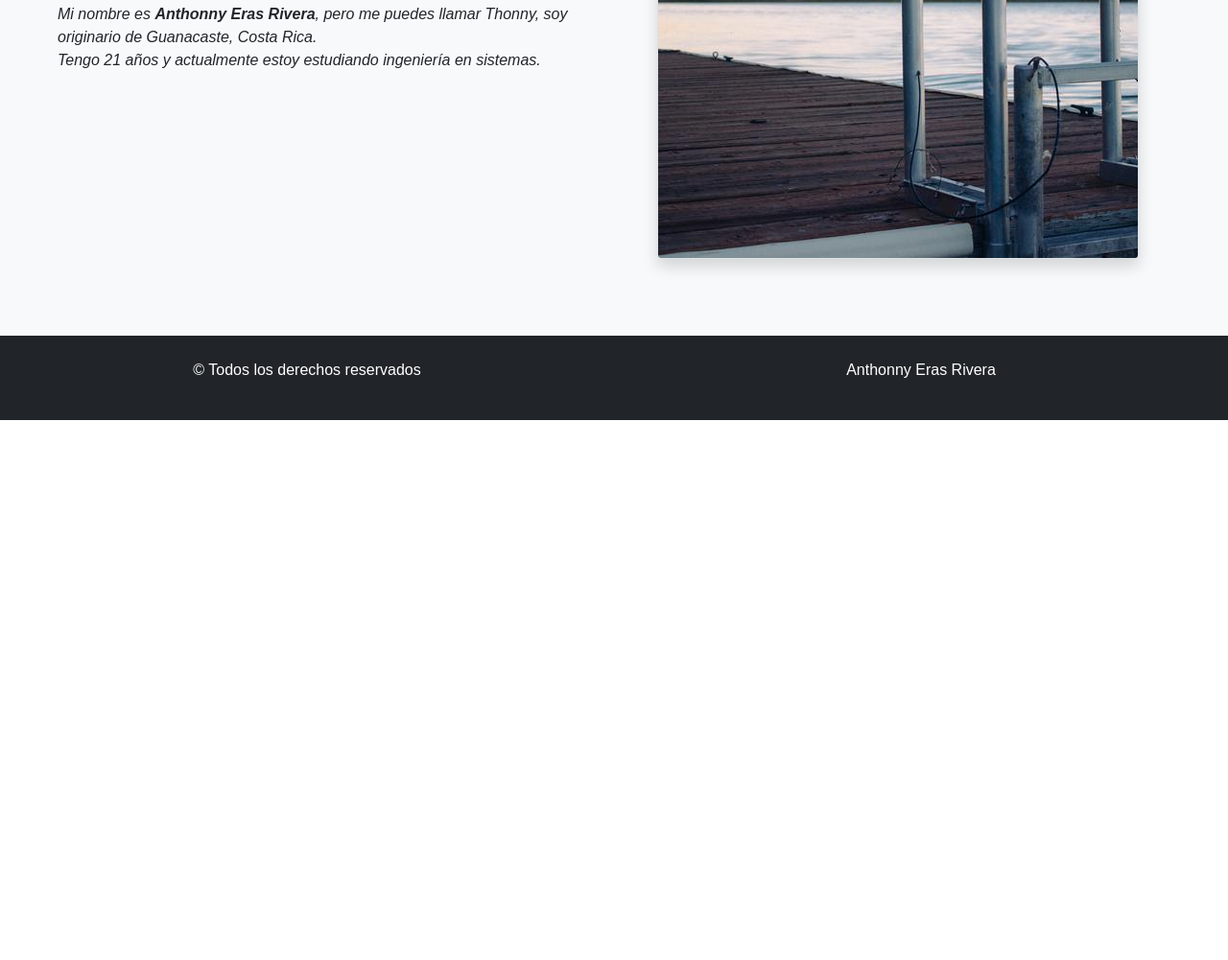
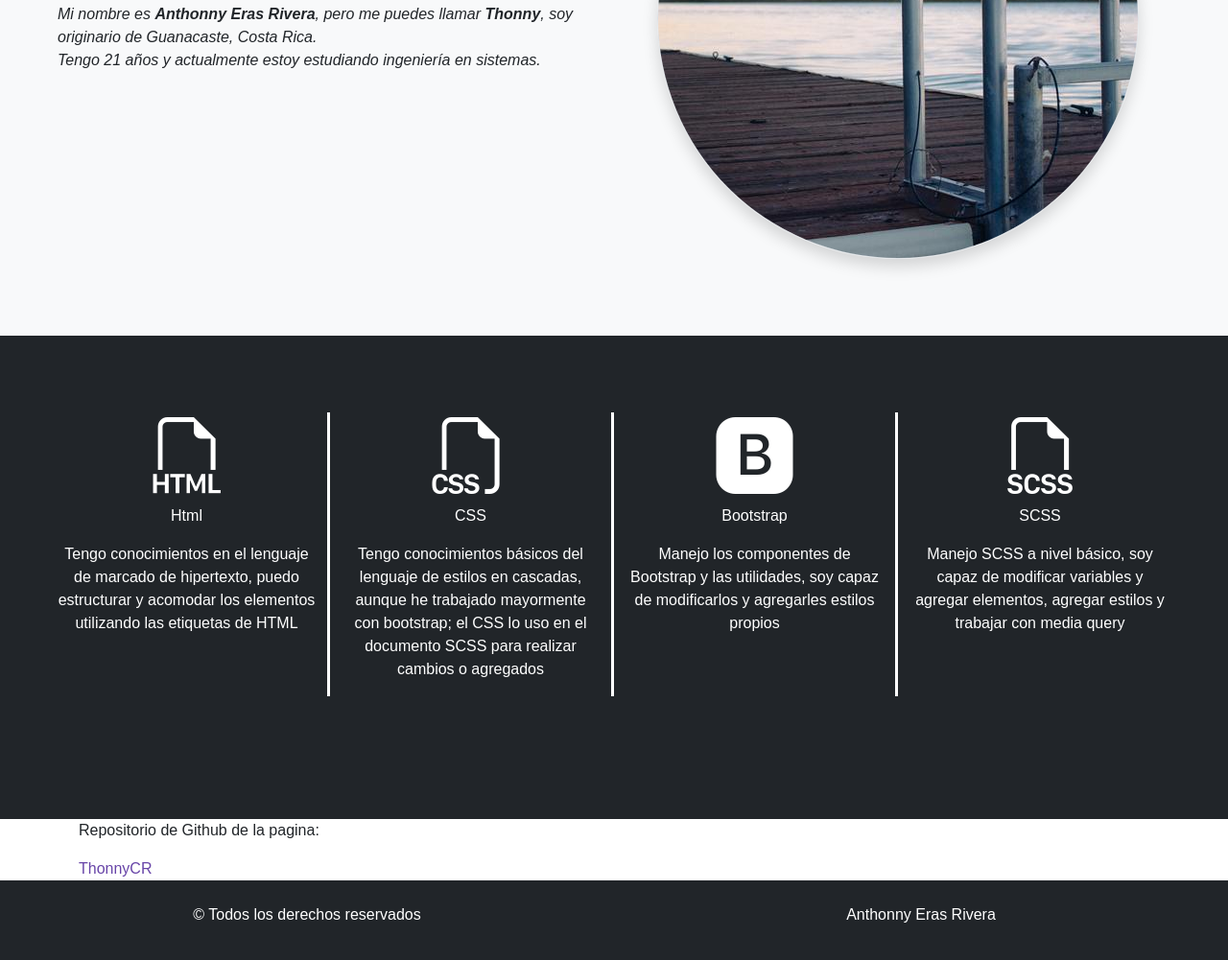
Before and after one commit to ThonnyCR/mi-pagina-web, a website: page index.html in a window 1280 px wide. Shown: the part 817-1818 px from the top of the page at 96% size. Before the commit the page ends 1255 px from the top, so only its background shows below. Drawn offline with nearby package versions, Linux system fonts and the light colour scheme.

Commit message:
Apartado tecnologias, b-right en scss

```diff
--- a/index.html
+++ b/index.html
@@ -15,7 +15,6 @@
         <nav class="navbar navbar-expand-lg navbar-dark bg-primary">
             <div class="container">
                 <a class="navbar-brand" href="#">
-                    <i class="bi bi-bootstrap-fill"></i>
                     <span>Anthonny E.</span>
                 </a>
                 <button class="navbar-toggler" type="button" data-bs-toggle="collapse"
@@ -41,7 +40,7 @@
     </header>
 
     <!-- Sobre mi -->
-    <div class="container-fluid alig d-flex justify-content-center bg-light border-top border-5 border-primary ">
+    <div class="container-fluid d-flex justify-content-center bg-light border-top border-5 border-primary ">
         <!-- Creo que se puede trabajar sin el justify-content aqui -->
         <div class="row  align-items-center py-7 px-5 ">
             <div class="col-12 col-md-6 py-4 mb-3">
@@ -49,7 +48,7 @@
                 <hr>
                 <p class=" fst-italic">Mi nombre es <span class="fw-bold">Anthonny Eras Rivera</span>, pero me puedes
                     llamar
-                    Thonny, soy originario de Guanacaste, Costa Rica.
+                    <span class="fw-bold">Thonny</span>, soy originario de Guanacaste, Costa Rica.
                     <br>
                     <span> Tengo 21 años y
                         actualmente estoy estudiando ingeniería en sistemas.</span>
@@ -57,11 +56,60 @@
 
             </div>
             <div class="col-12 col-md-6 d-flex justify-content-center">
-                <img class="rounded shadow border border-1" src="/resources/img/SobreMi.jpg" alt="Imagen sobre mi">
+                <img class="rounded-circle shadow border border-1" src="/resources/img/SobreMi.jpg"
+                    alt="Imagen sobre mi">
             </div>
         </div>
     </div>
 
+    <!-- Tecnologías -->
+    <div class="container-fluid bg-dark text-center py-7">
+        <div class="row px-5">
+            <div class="col-12 col-lg-3 text-white mb-5 b-right">
+                <i class="bi bi-filetype-html display-1 "></i>
+                <p>Html</p>
+                <p>Tengo conocimientos en el lenguaje de marcado de hipertexto, puedo estructurar y acomodar
+                    los elementos utilizando las etiquetas de HTML
+                </p>
+            </div>
+            <div class="col-12 col-lg-3 text-white mb-5 b-right">
+                <i class="bi bi-filetype-css display-1"></i>
+                <p>CSS</p>
+                <p>Tengo conocimientos básicos del lenguaje de estilos en cascadas,
+                    aunque he trabajado mayormente con bootstrap; el CSS lo uso en el documento SCSS para realizar
+                    cambios o agregados
+                </p>
+            </div>
+            <div class="col-12 col-lg-3 text-white mb-5 b-right">
+                <i class="bi bi-bootstrap-fill display-1"></i>
+                <p>Bootstrap</p>
+                <p>Manejo los componentes de Bootstrap y las utilidades, soy capaz de modificarlos y agregarles
+                    estilos propios
+                </p>
+            </div>
+            <div class="col-12 col-lg-3 text-white">
+                <i class="bi bi-filetype-scss display-1"></i>
+                <p>SCSS</p>
+                <p>Manejo SCSS a nivel básico, soy capaz de modificar variables y agregar elementos, agregar estilos
+                    y trabajar con media query
+                </p>
+            </div>
+        </div>
+    </div>
+
+    <!-- Links a la repo de Mi pagina y de mis proyectos en Netlify -->
+    <div class="container">
+        <div class="row">
+            <div class="col-12">
+                <p>Repositorio de Github de la pagina:</p>
+                <a href="https://github.com/ThonnyCR/mi-pagina-web.git"
+                    class="text-decoration-none text-primary">ThonnyCR</a>
+            </div>
+            <div class="col-12">
+
+            </div>
+        </div>
+    </div>
     <!-- Footer -->
     <footer class="container-fluid bg-dark text-white text-center py-4">
         <div class="row">
--- a/scss/custom.scss
+++ b/scss/custom.scss
@@ -1,6 +1,10 @@
 // <--------------------------------------------------------- Variables --------------------------------------------------------->
+// fonts
 @import url('https://fonts.googleapis.com/css2?family=Poppins:ital,wght@0,100;0,200;0,300;0,400;0,500;0,600;0,700;1,300&display=swap');
 $font-family-base: 'Montserrat', sans-serif;
+
+// Bootstrap icons
+@import url("https://cdn.jsdelivr.net/npm/bootstrap-icons@1.8.1/font/bootstrap-icons.css");
 
 // Colores
 $primary: #6845a8;
@@ -30,10 +34,18 @@ header{
     background-position: center;
 }
 
+.b-right{
+    border-right: 3px solid;
+    border-color: white;
+    @include media-breakpoint-down(lg){
+        border-right: 0px;
+    }
+}
 // En pantallas superiores a md se vera a ese tamaño
 @include media-breakpoint-up(md){
     header{
         height: 500px;
     }
 }
+
 // <--------------------------------------------------------- Modificaciones --------------------------------------------------------->
```
Also changed, not shown: css/custom.css, 1 other file.
